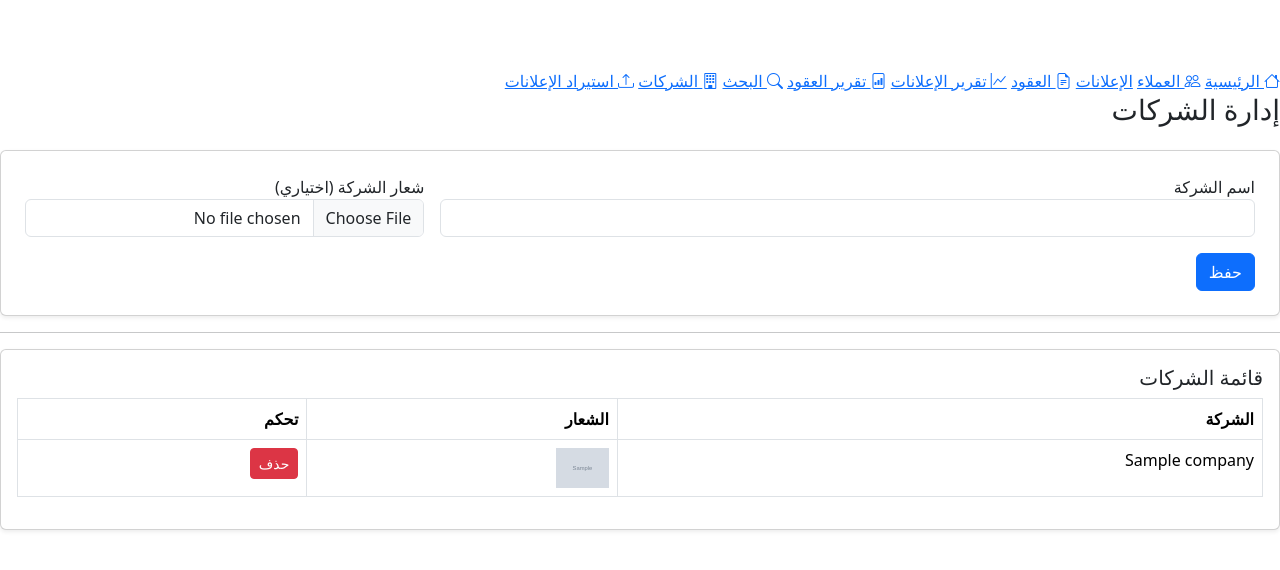
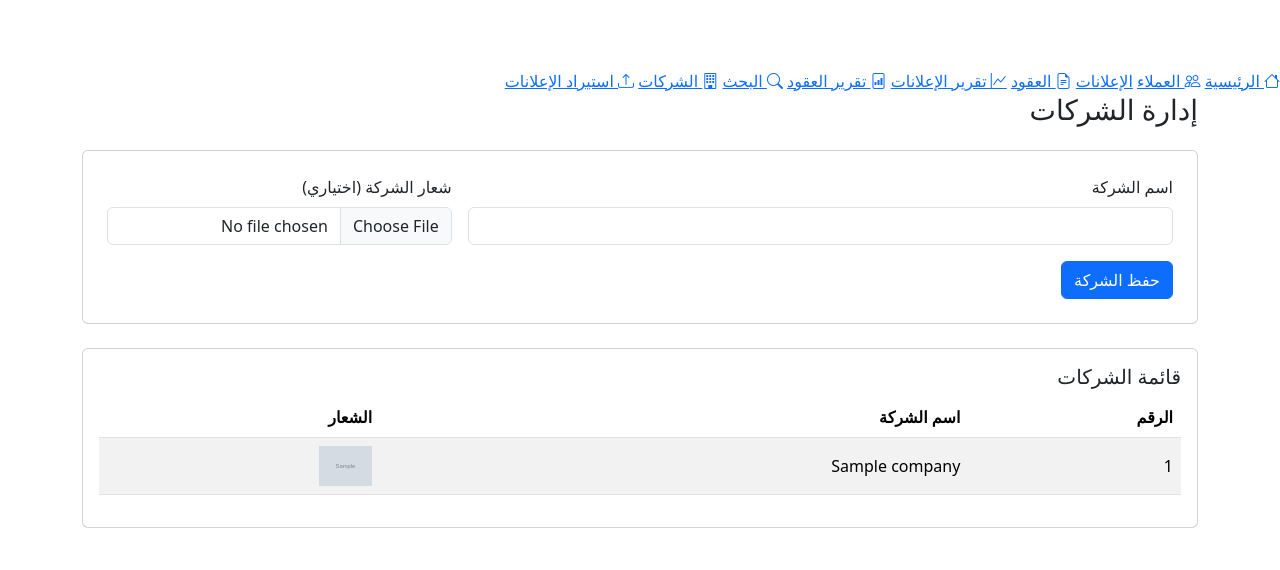
Before and after one commit to effatahmed67-ship-it/ads-system, a Flask app: page /companies in a window 1280 px wide. Shown: the top 570 px of the page. Run offline with Flask 3, Linux system fonts and the light colour scheme; tables that the repository leaves empty hold one stand-in row (values such as "Sample post"); grey boxes marked "Sample" are stand-in pictures.

Commit message:
Update companies.html

```diff
--- a/templates/companies.html
+++ b/templates/companies.html
@@ -1,65 +1,54 @@
 {% extends "base.html" %}
 {% block content %}
 
+<div class="container">
     <h3 class="mb-4">إدارة الشركات</h3>
 
-<div class="card p-4 shadow-sm">
-
-    <form method="post" enctype="multipart/form-data">
-
+    <div class="card p-4 mb-4">
+        <form method="post" action="{{ url_for('add_company') }}" enctype="multipart/form-data">
             <div class="row g-3">
-
                 <div class="col-md-8">
-                <label>اسم الشركة</label>
-                <input type="text" name="name" class="form-control">
+                    <label class="form-label">اسم الشركة</label>
+                    <input type="text" name="company_name" class="form-control" required>
                 </div>
 
                 <div class="col-md-4">
-                <label>شعار الشركة (اختياري)</label>
+                    <label class="form-label">شعار الشركة (اختياري)</label>
                     <input type="file" name="logo" class="form-control">
                 </div>
-
             </div>
 
-        <button class="btn btn-primary mt-3">حفظ</button>
-
+            <button class="btn btn-primary mt-3">حفظ الشركة</button>
         </form>
-
     </div>
 
-<hr>
-
-<div class="card p-3 shadow-sm">
-
+    <div class="card p-3">
         <h5>قائمة الشركات</h5>
-
-    <table class="table table-bordered">
+        <table class="table table-striped table-hover align-middle">
             <thead>
                 <tr>
-                <th>الشركة</th>
+                    <th>الرقم</th>
+                    <th>اسم الشركة</th>
                     <th>الشعار</th>
-                <th>تحكم</th>
                 </tr>
             </thead>
-
             <tbody>
-            {% for company in companies %}
+                {% for comp in companies %}
                 <tr>
-                <td>{{ company.name }}</td>
+                    <td>{{ comp.id }}</td>
+                    <td>{{ comp.name }}</td>
                     <td>
-                    {% if company.logo %}
-                    <img src="{{ company.logo }}" style="height:40px">
+                        {% if comp.logo %}
+                        <img src="{{ url_for('uploaded_file', filename=comp.logo) }}" style="height:40px;">
                         {% else %}
                         —
                         {% endif %}
-                </td>
-                <td>
-                    <a href="/delete-company/{{ company.id }}" class="btn btn-danger btn-sm">حذف</a>
                     </td>
                 </tr>
                 {% endfor %}
             </tbody>
         </table>
+    </div>
 
 </div>
 
```
Lines whose indentation alone changed are shown as unchanged.
